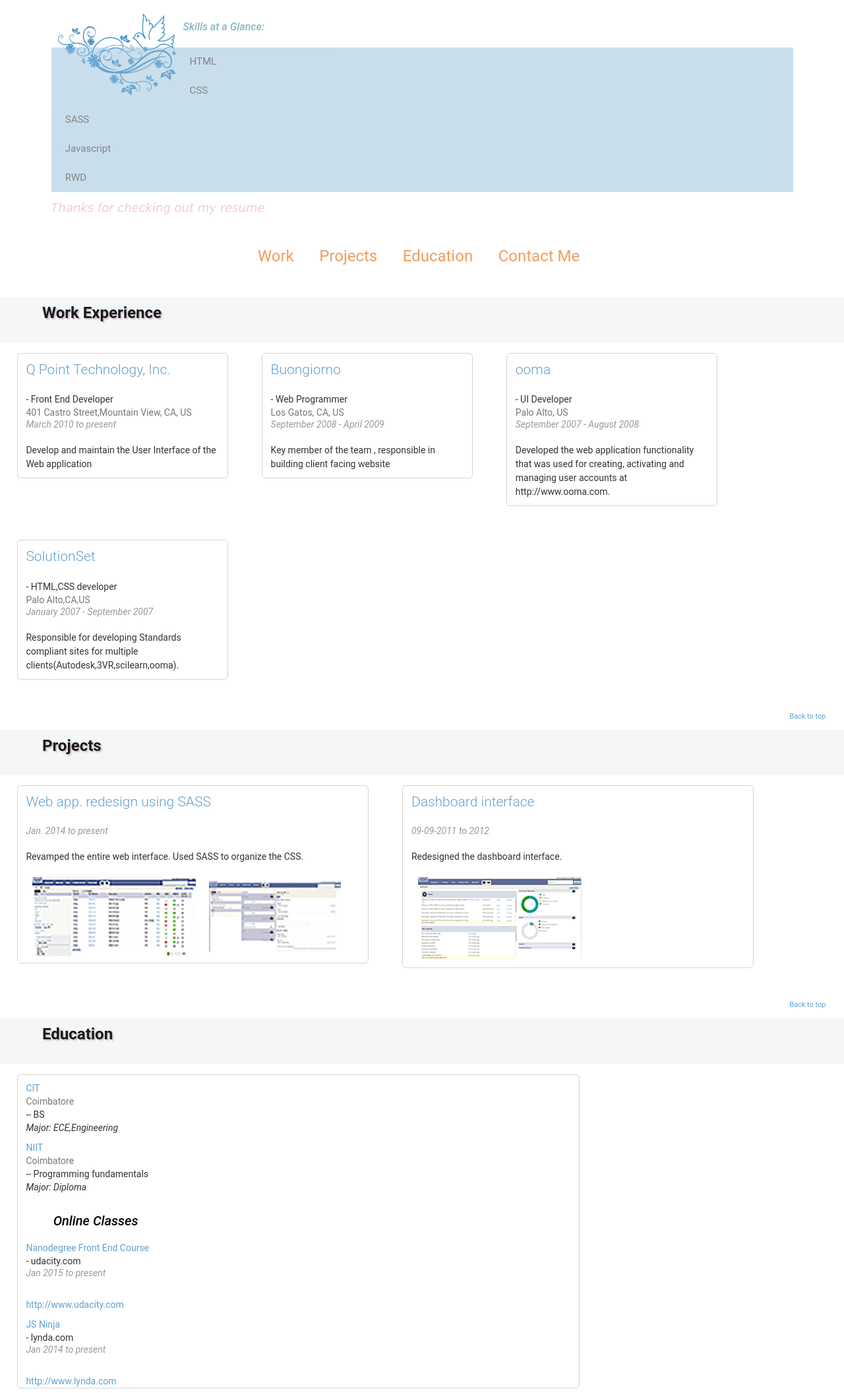
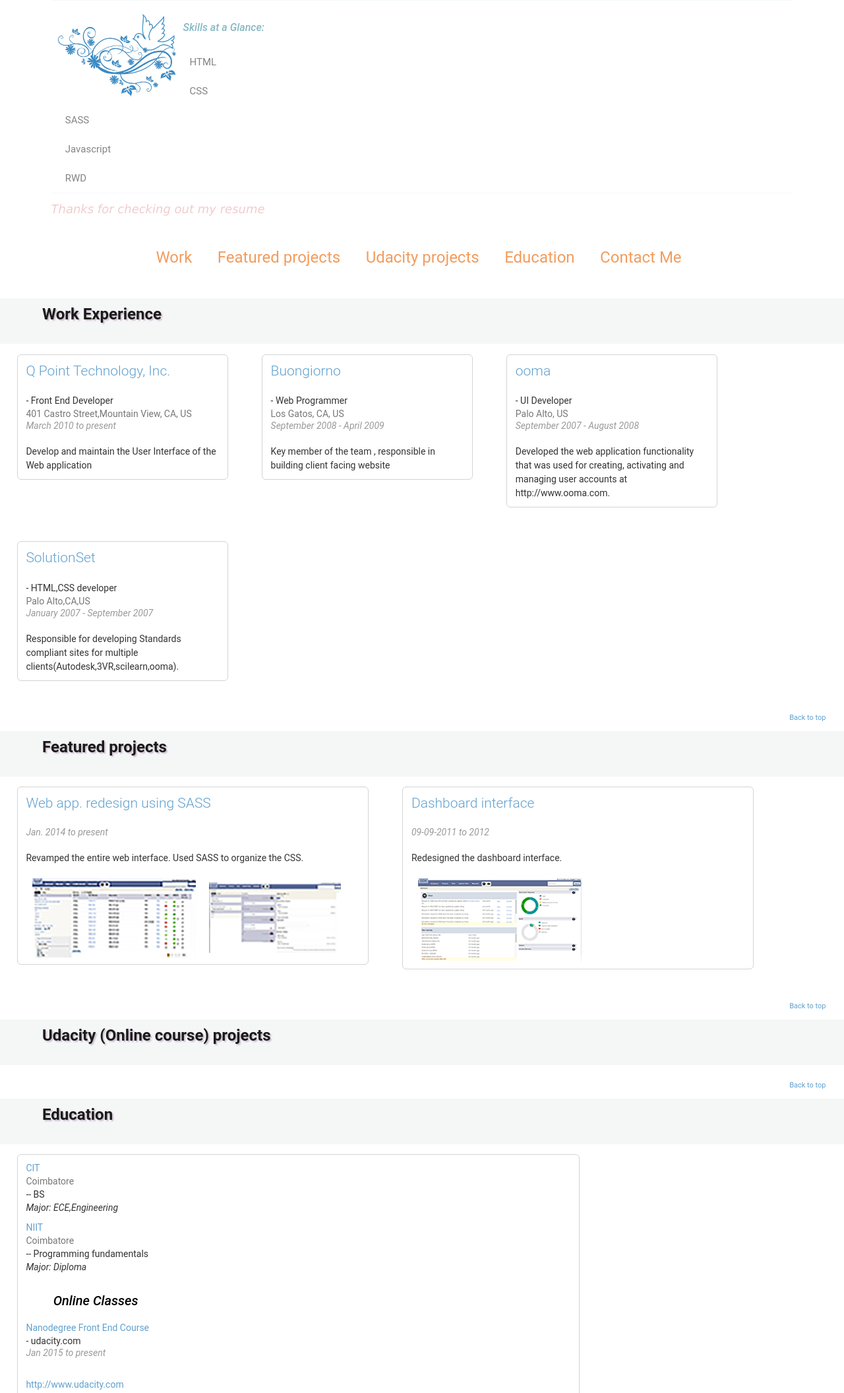
Before and after one commit to ShanthiKarunakaran/ShanthiKarunakaran.github.io, a plain HTML site: page index.html in a window 1280 px wide. Shown: the part 340-2451 px from the top of the page at 66% size. Drawn offline with Linux system fonts and the light colour scheme; some packages are replaced by stand-ins of ours.

Commit message:
first checkin

```diff
--- a/css/style.css
+++ b/css/style.css
@@ -189,7 +189,7 @@ a:hover {
   flex-wrap: wrap;
   justify-content: space-around;
   opacity: 0.5;
-  background-color: #94bfdc;
+  border-bottom: 1px solid #ecf3f7;
 }
 
 .definitionterm {
--- a/index.html
+++ b/index.html
@@ -22,7 +22,8 @@
       <nav class="nav" id="main-nav">
         <ul class="nav-list active">
           <li><a href="#workExperience" class="nav-links" title="My work">Work</a></li>
-          <li><a href="#projects" class="nav-links" title="My Projects">Projects</a></li>
+          <li><a href="#projects" class="nav-links" title="My Projects">Featured projects</a></li>
+          <li><a href="#courseprojects" class="nav-links" title="Udacity Projects">Udacity projects</a></li>
           <li><a href="#education" class="nav-links" title="Education">Education</a></li>
           <li><a href="#letsConnect" class="nav-links" title="Contact Me">Contact Me</a></li>
         </ul>
@@ -39,7 +40,15 @@
       <div class="row">
         <div id="projects" class="gray">
             <span class="tab"></span>
-            <h2>Projects</h2>
+            <h2>Featured projects</h2>
+        </div>
+      </div>
+      <a href="#header" class="fright secondary-link">Back to top</a>
+
+       <div class="row">
+        <div id="projects" class="gray">
+            <span class="tab"></span>
+            <h2>Udacity (Online course) projects</h2>
         </div>
       </div>
       <a href="#header" class="fright secondary-link">Back to top</a>
```
